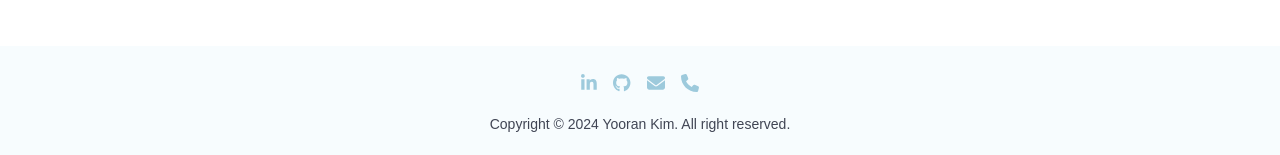
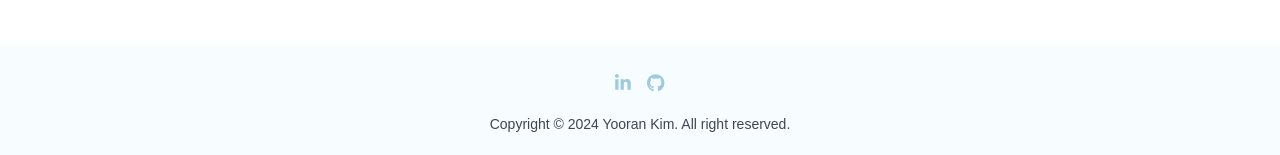
Before and after one commit to yoo-ran/portfolio, a React (Vite) app: page / in a window 1280 px wide. Shown: the part 7234-7389 px from the top of the page. Built offline with nearby package versions, Linux system fonts and the light colour scheme; a web font is replaced by a local one.

Commit message:
Delete info

```diff
--- a/src/components/Footer.jsx
+++ b/src/components/Footer.jsx
@@ -9,8 +9,8 @@ function Footer() {
         <div className='flex justify-center gap-x-4 text-blue text-lg mb-4'>
           <a href="https://www.linkedin.com/in/yooran/"><FontAwesomeIcon icon={faLinkedinIn} /></a>
           <a href="https://github.com/yoo-ran"><FontAwesomeIcon icon={faGithub} /></a>
-          <a href="mailto:yuranm80@gmail.com"><FontAwesomeIcon icon={faEnvelope} /></a>
-          <a href="tel:236-558-9103"><FontAwesomeIcon icon={faPhone} /></a>
+          {/* <a href="mailto:yuranm80@gmail.com"><FontAwesomeIcon icon={faEnvelope} /></a> */}
+          {/* <a href="tel:236-558-9103"><FontAwesomeIcon icon={faPhone} /></a> */}
         </div>
         <h6>Copyright &copy; 2024 Yooran Kim. All right reserved.</h6>
     </div>
--- a/src/routes/Home.jsx
+++ b/src/routes/Home.jsx
@@ -643,8 +643,8 @@ function Home() {
               <div className='grid grid-cols-2 gap-8 text-blue  md:grid-cols-4 md:w-10/12'>
                 <a href="https://www.linkedin.com/in/yooran/" target="_blank" className='overflow-hidden h-8 w-32 flex justify-center relative hover:text-black'><p className='absolute cLink md:text-lg'>LinkedIn</p></a>
                 <a href="https://github.com/yoo-ran" target="_blank" className='overflow-hidden h-8 flex justify-center relative hover:text-black'><p className='absolute cLink md:text-lg'>Github</p></a>
-                <a href="mailto:yuranm80@gmail.com" target="_blank" className='overflow-hidden h-8 flex justify-center relative hover:text-black'><p className='absolute cLink md:text-lg'>Email</p></a>
-                <a href="tel:+12365589103" target="_blank" className='overflow-hidden h-8 flex justify-center relative hover:text-black'><p className='absolute cLink md:text-lg'>Phone</p></a>
+                {/* <a href="mailto:yuranm80@gmail.com" target="_blank" className='overflow-hidden h-8 flex justify-center relative hover:text-black'><p className='absolute cLink md:text-lg'>Email</p></a> */}
+                {/* <a href="tel:+12365589103" target="_blank" className='overflow-hidden h-8 flex justify-center relative hover:text-black'><p className='absolute cLink md:text-lg'>Phone</p></a> */}
               </div>
 
           </section>
```
